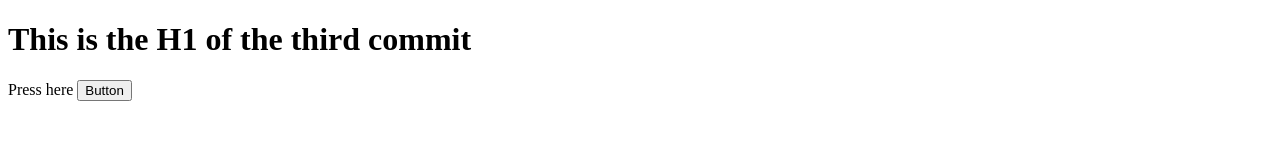
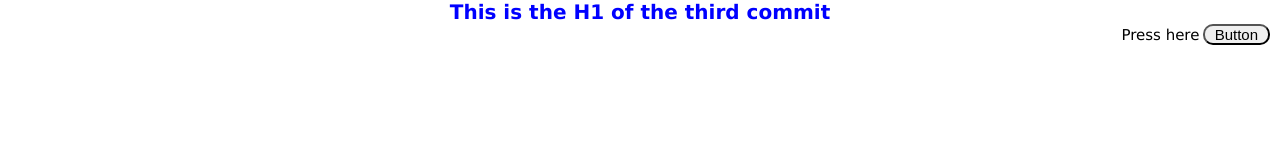
Before and after one commit to jfbarahonag/blog, a plain HTML site: page index.html in a window 1280 px wide. Drawn offline with Linux system fonts and the light colour scheme.

Commit message:
Commit 6 - CSS styles added after merge

```diff
--- /dev/null
+++ b/css/style.css
@@ -0,0 +1,29 @@
+* {
+    box-sizing: border-box;
+    padding: 0;
+    margin: 0;
+}
+
+html {
+    font-size: 62.5%; /* 1rem = 10px */
+    font-family: Verdana, Geneva, Tahoma, sans-serif;
+}
+
+h1 {
+    text-align: center;
+    color: blue;
+}
+
+form {
+    text-align: end;
+}
+
+span, input {
+    font-size: 1.5rem;
+}
+
+input {
+    border-radius: 1rem;
+    padding: 0px 10px;
+    margin-right: 1rem;
+}
--- a/index.html
+++ b/index.html
@@ -4,11 +4,14 @@
     <meta charset="UTF-8">
     <meta http-equiv="X-UA-Compatible" content="IE=edge">
     <meta name="viewport" content="width=device-width, initial-scale=1.0">
+    <link rel="stylesheet" href="/css/style.css">
     <title>fifth commit</title>
 </head>
 <body>
     <h1>This is the H1 of the third commit</h1>
-    <span>Press here</span>
-    <input type="button" value="Button">
+    <form action="">
+        <span>Press here</span>
+        <input type="button" value="Button">
+    </form>
 </body>
 </html>
```
